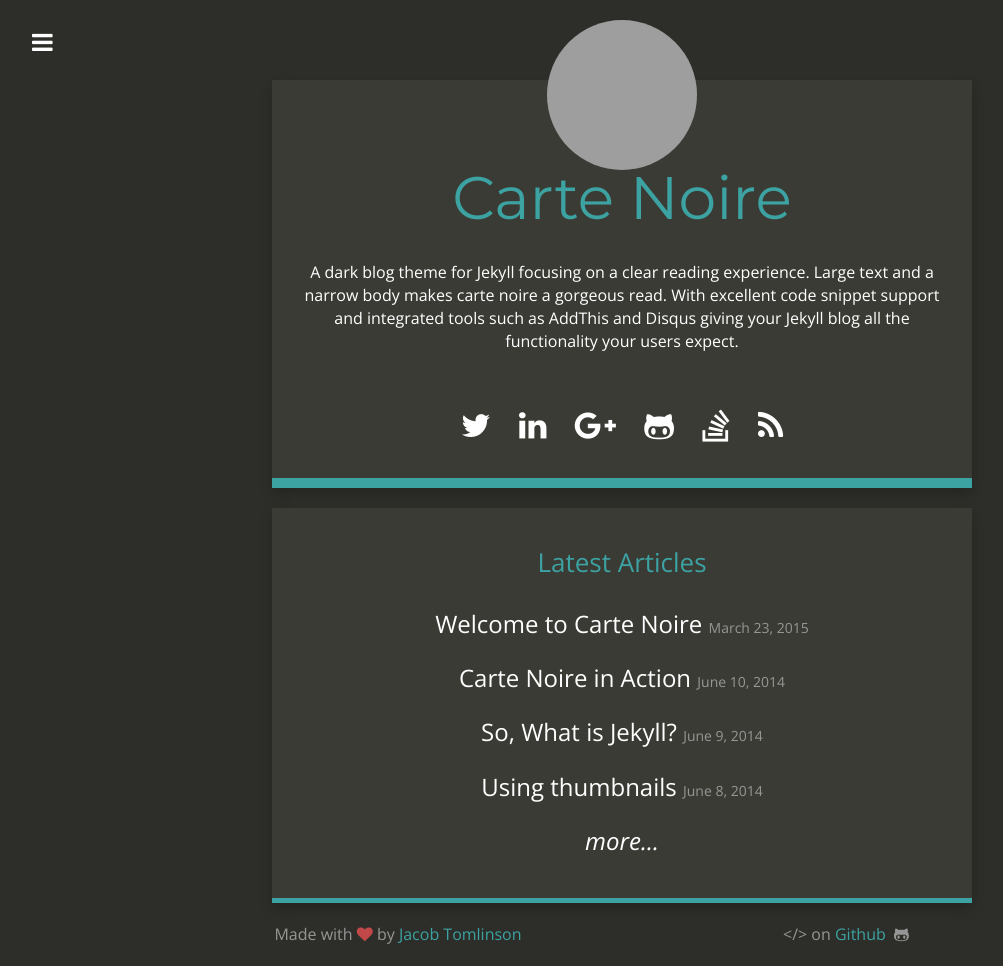
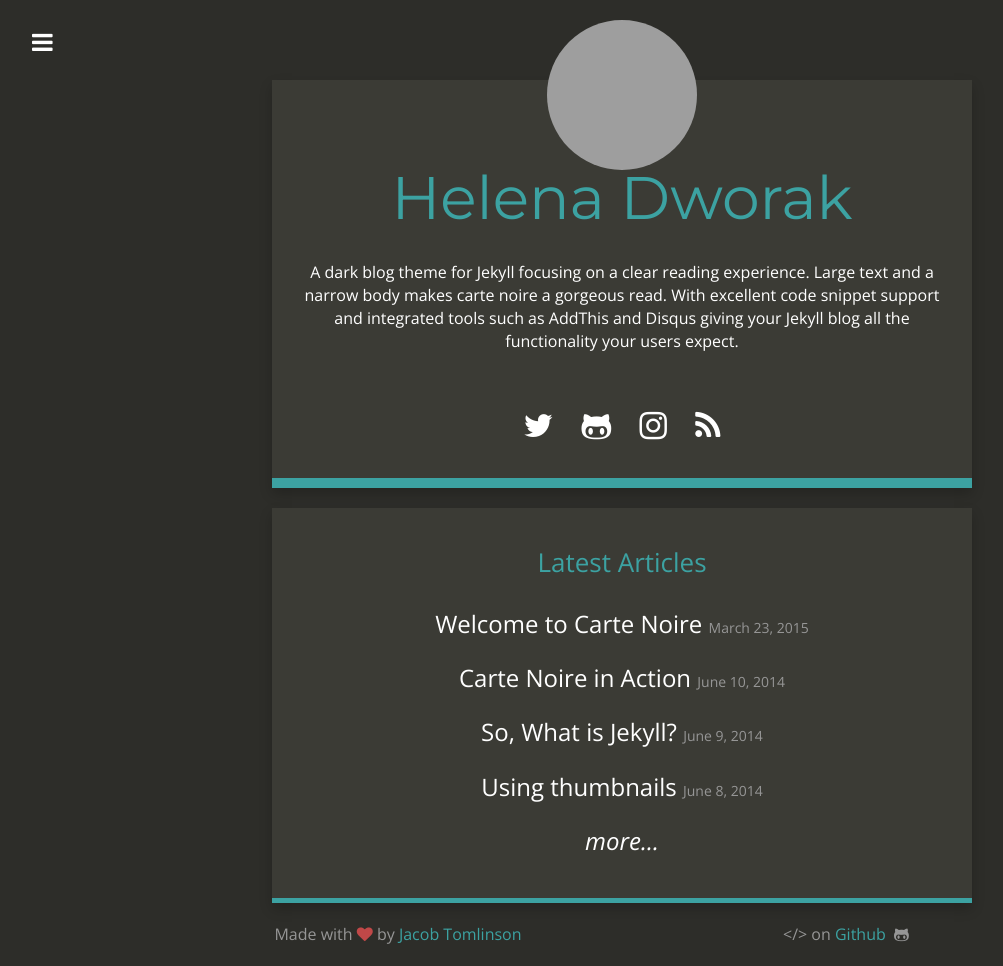
Before and after one commit to helenadworak/hdworak.io, a Jekyll site: the page built from index.html, in a window 1280 px wide. Shown: the whole page, without its empty margins (18-1021 px from the left). Built offline with Jekyll 4.4.1, drawn with Linux system fonts in a browser that asks for light colours; nearby versions of some CDN libraries; grey boxes are pictures that could not be loaded.

Commit message:
Update _config.yml

```diff
--- a/_config.yml
+++ b/_config.yml
@@ -1,25 +1,25 @@
 # Site settings
-title: "Carte Noire"
+title: "Helena Dworak"
 email: jacob@jacobtomlinson.co.uk
-description: "A dark blog theme for Jekyll."
+description: "A work-in-progress personal site"
 baseurl: ""
-url: "http://carte-noire.jacobtomlinson.co.uk/"
+url: "http://www.hdworak.com"
 title_description: "A dark blog theme for Jekyll focusing on a clear reading experience. Large text and a narrow body makes carte noire a gorgeous read. With excellent code snippet support and integrated tools such as AddThis and Disqus giving your Jekyll blog all the functionality your users expect."
 title_image: "https://www.gravatar.com/avatar/00000000000000000000000000000000?s=500&d=mm"
-google_analytics: "UA-20365477-4"
+google_analytics: "" #"UA-20365477-4"
 disqus_account: cartenoire
-github_repository: https://github.com/jacobtomlinson/carte-noire
+github_repository: https://github.com/helenadworak/hdworak.io
 addthis_id: ra-513c6fa83da6ec67
 post_limit: 5
 
 # Social usernames/URLs
-twitter_username: _jacobtomlinson
-github_username:  jacobtomlinson
-instagram_username:
+twitter_username: helenadworak
+github_username:  helenadworak
+instagram_username: helenadworak
 reddit_username:
-linkedin_link: http://carte-noire.jacobtomlinson.co.uk/
-google_plus_link: http://carte-noire.jacobtomlinson.co.uk/
-stackoverflow_link: http://carte-noire.jacobtomlinson.co.uk/
+linkedin_link:
+google_plus_link:
+stackoverflow_link:
 xing_link:
 facebook_link:
 
```
